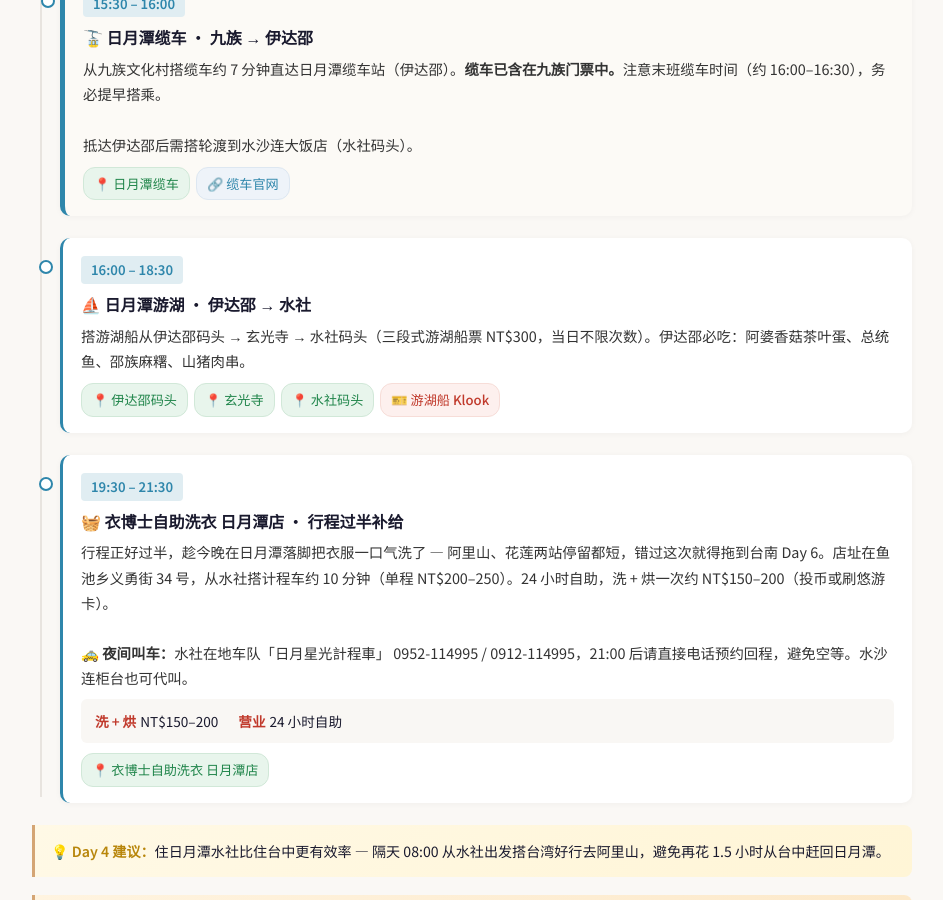
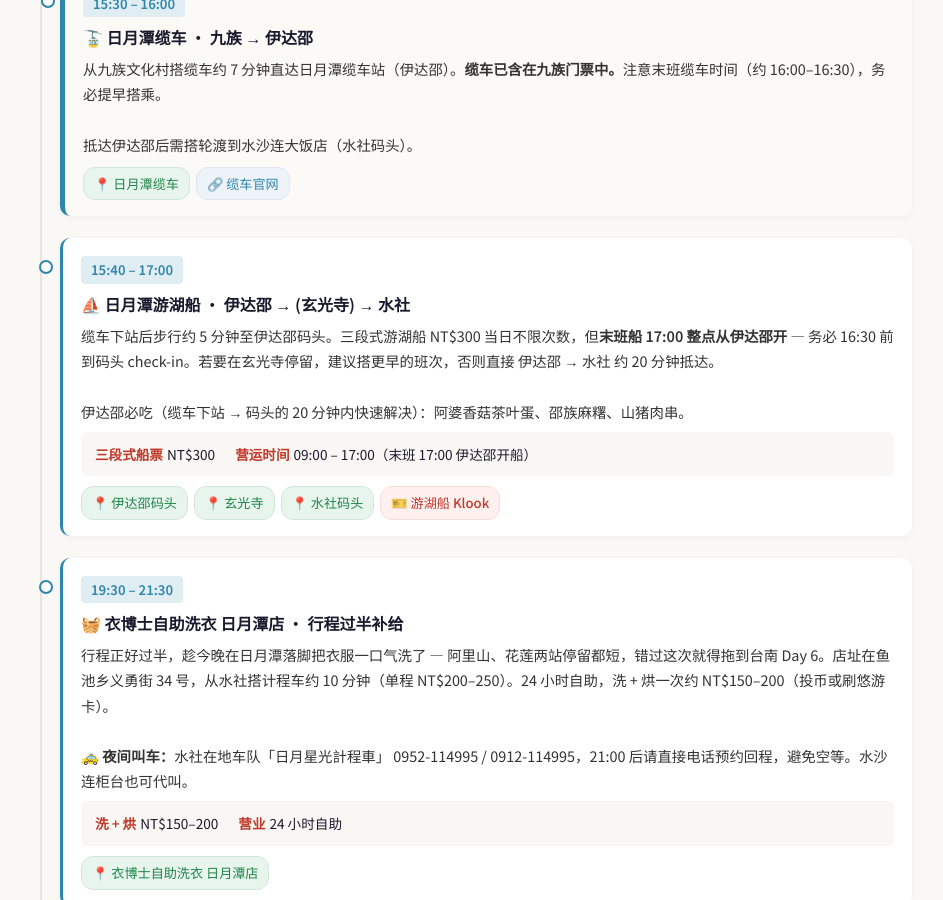
Before and after one commit to SibeiC/SibeiC.github.io, a Jekyll site: the page built from _trips/taiwan-2026.md, in a window 1280 px wide and 900 px high, scrolled down 8049 px. Shown: the whole window, without its empty margins (168-1111 px from the left). Built offline with Jekyll 4.4.1, drawn with Linux system fonts in a browser that asks for light colours.

Commit message:
Day 4: fix 游湖船 timing; embed ferry operating hours
Previous window (16:00-18:30) was past the last boat. Day ferry
actually runs 09:00-17:00, with the final departure from 伊达邵 at
17:00. Updated:

- Time window shifted to 15:40-17:00 (aligned with the 15:30-16:00
  缆车 arrival at 伊达邵).
- Detail now explicitly flags: must check in by 16:30, and if
  stopping at 玄光寺 go earlier; direct 伊达邵 → 水社 is ~20 min.
- Added 'tickets' row '营运时间: 09:00-17:00（末班 17:00 伊达邵开船）'
  so the hours are visible at a glance.

Clarifies user question about late-evening ferry return (there is
none — boats stop at 17:00). The Day 4 evening laundry run at 鱼池
still requires the road taxi since the ferry doesn't reach 鱼池 town
regardless of hours.

```diff
--- a/_trips/taiwan-2026.md
+++ b/_trips/taiwan-2026.md
@@ -367,9 +367,15 @@ days:
           - { type: map, icon: 📍, label: 日月潭缆车, query: Sun Moon Lake Ropeway }
           - { icon: 🔗, label: 缆车官网, url: "https://www.ropeway.com.tw/" }
 
-      - time: 16:00 – 18:30
-        title: ⛵ 日月潭游湖 · 伊达邵 → 水社
-        detail: 搭游湖船从伊达邵码头 → 玄光寺 → 水社码头（三段式游湖船票 NT$300，当日不限次数）。伊达邵必吃：阿婆香菇茶叶蛋、总统鱼、邵族麻糬、山猪肉串。
+      - time: 15:40 – 17:00
+        title: ⛵ 日月潭游湖船 · 伊达邵 → (玄光寺) → 水社
+        detail: |
+          缆车下站后步行约 5 分钟至伊达邵码头。三段式游湖船 NT$300 当日不限次数，但<strong>末班船 17:00 整点从伊达邵开</strong> — 务必 16:30 前到码头 check-in。若要在玄光寺停留，建议搭更早的班次，否则直接 伊达邵 → 水社 约 20 分钟抵达。
+          <br><br>
+          伊达邵必吃（缆车下站 → 码头的 20 分钟内快速解决）：阿婆香菇茶叶蛋、邵族麻糬、山猪肉串。
+        tickets:
+          - { tag: 三段式船票, value: "NT$300" }
+          - { tag: 营运时间, value: "09:00 – 17:00（末班 17:00 伊达邵开船）" }
         links:
           - { type: map,    icon: 📍, label: 伊达邵码头, query: 伊达邵码头 }
           - { type: map,    icon: 📍, label: 玄光寺, query: 玄光寺 日月潭 }
```
